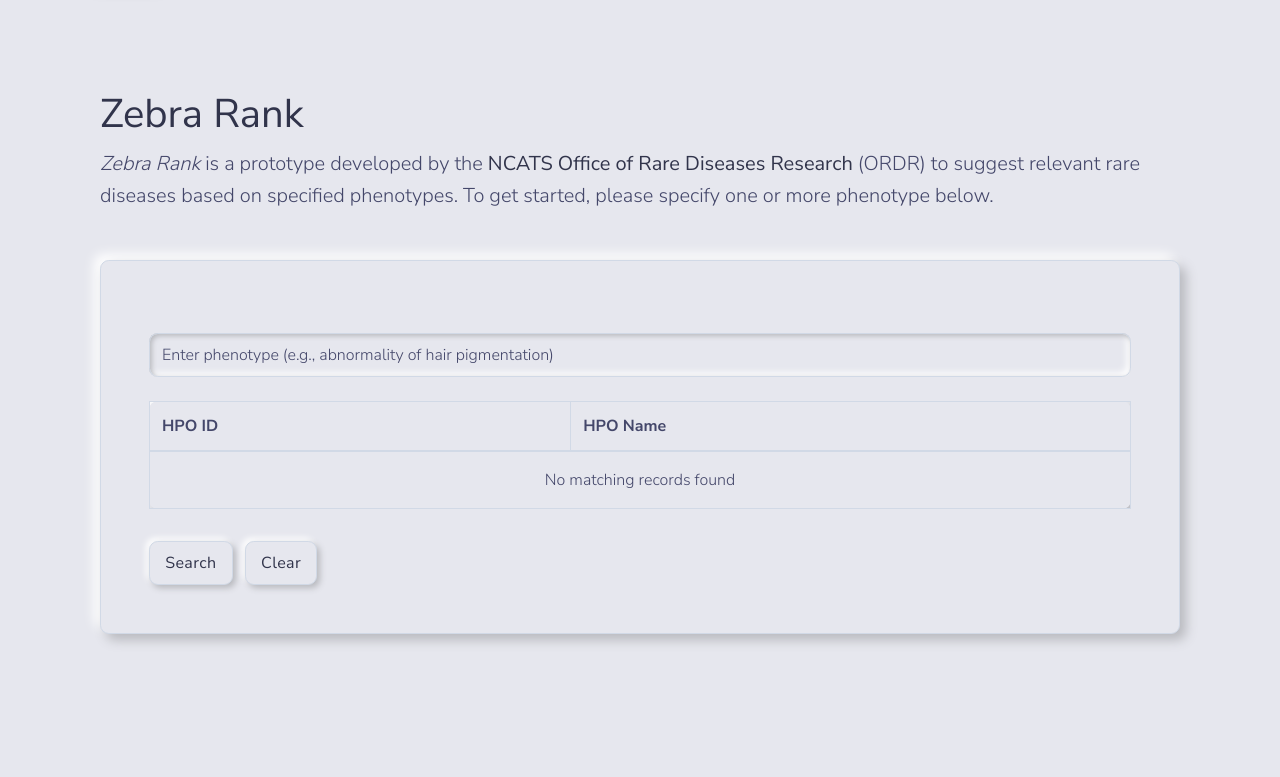
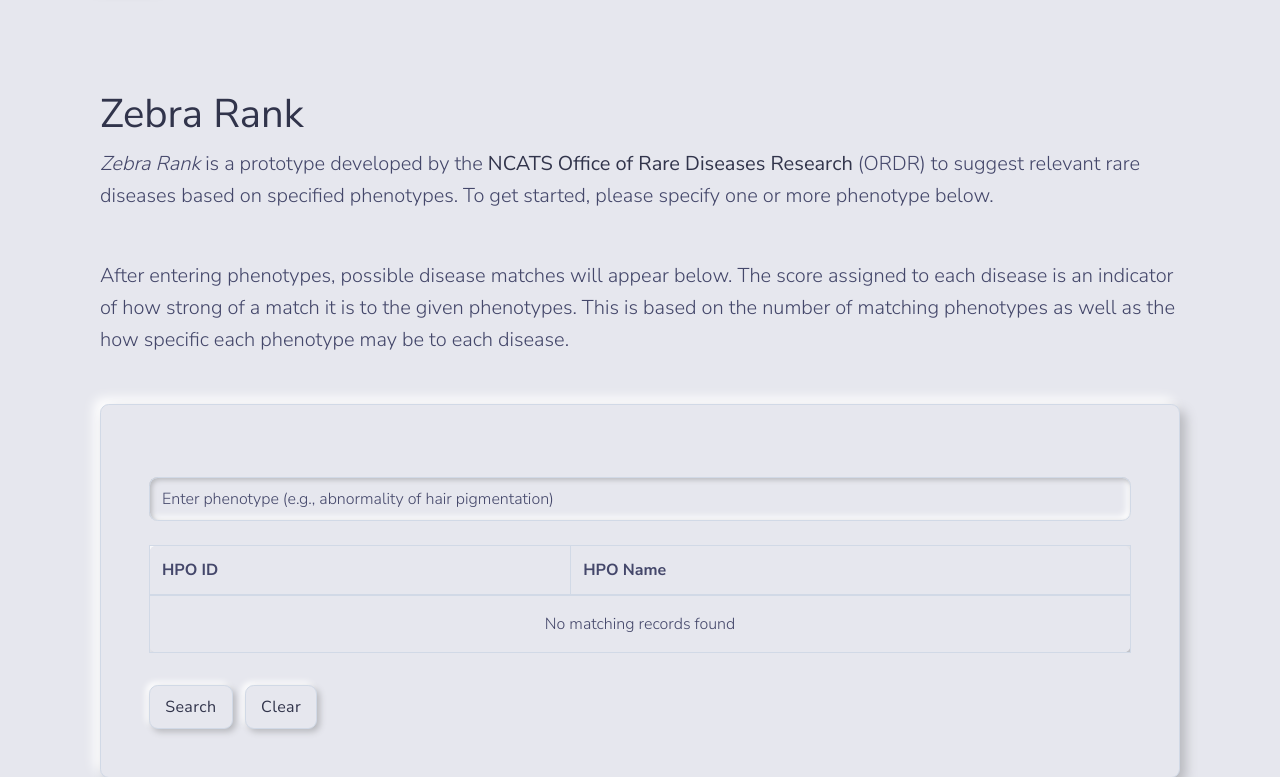
Before and after one commit to ncats/zebra_rank, a Django app: page / in a window 1280 px wide. Shown: the part 72-849 px from the top of the page. Before the commit the page ends 716 px from the top, so only its background shows below. Run offline with Django 3.2, Linux system fonts and the light colour scheme; parts of the project's set-up code (start-up, migrations or seed data) failed here and were passed over; some libraries are stand-ins or nearby versions.

Commit message:
Update layout.html

```diff
--- a/zr/templates/zr/layout.html
+++ b/zr/templates/zr/layout.html
@@ -76,7 +76,11 @@
                 <a href="https://ncats.nih.gov/about/center/org/ordr">NCATS Office of
                   Rare Diseases Research</a> (ORDR) to suggest relevant
                 rare diseases based on specified phenotypes. To get
-                started, please specify one or more phenotype below.
+                started, please specify one or more phenotype below. </p>
+              <p class="lead mb-5">After entering phenotypes, possible disease matches will appear below.
+                The score assigned to each disease is an indicator of how strong of a match it is to the given phenotypes.
+                This is based on the number of matching phenotypes as well as the
+                how specific each phenotype may be to each disease. </p>
                 <div class="card bg-primary shadow-soft border-light p-4">
                   <!--
                   <div class="card-header text-center pb-0">
```
